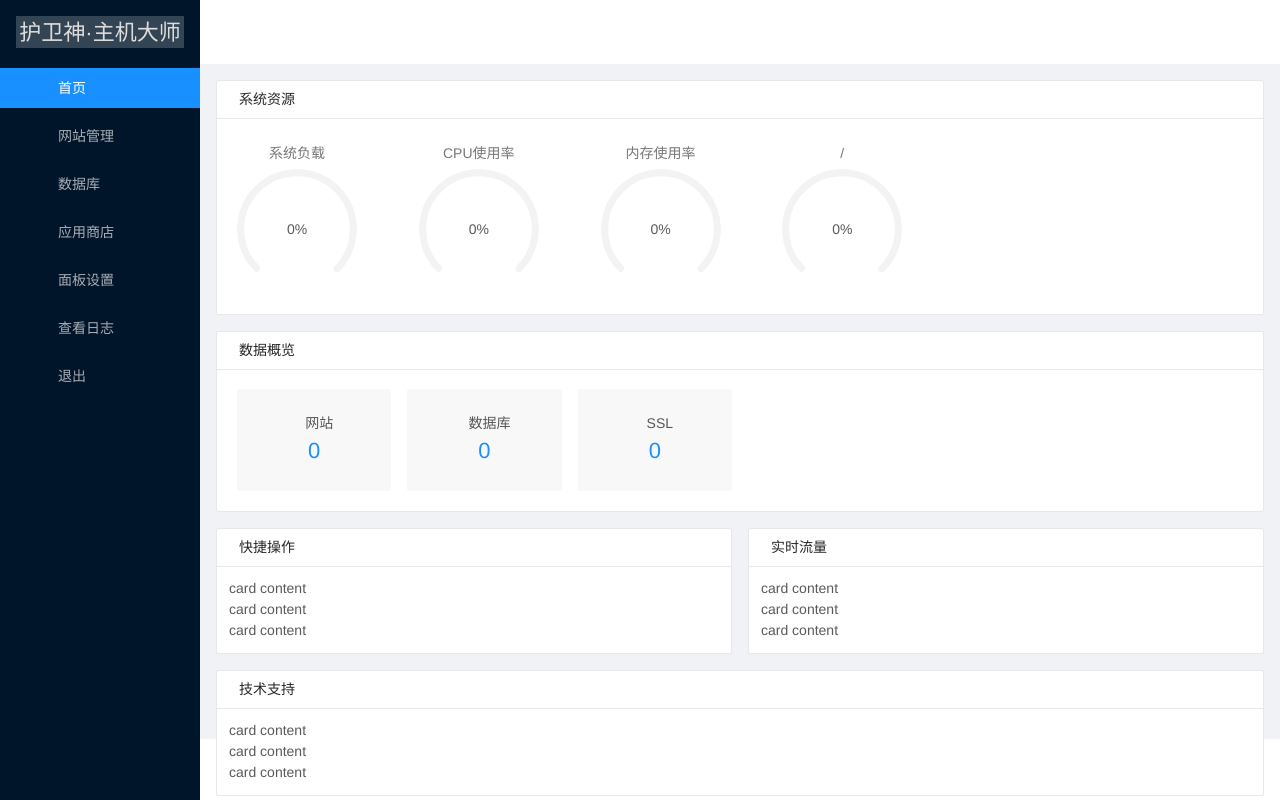
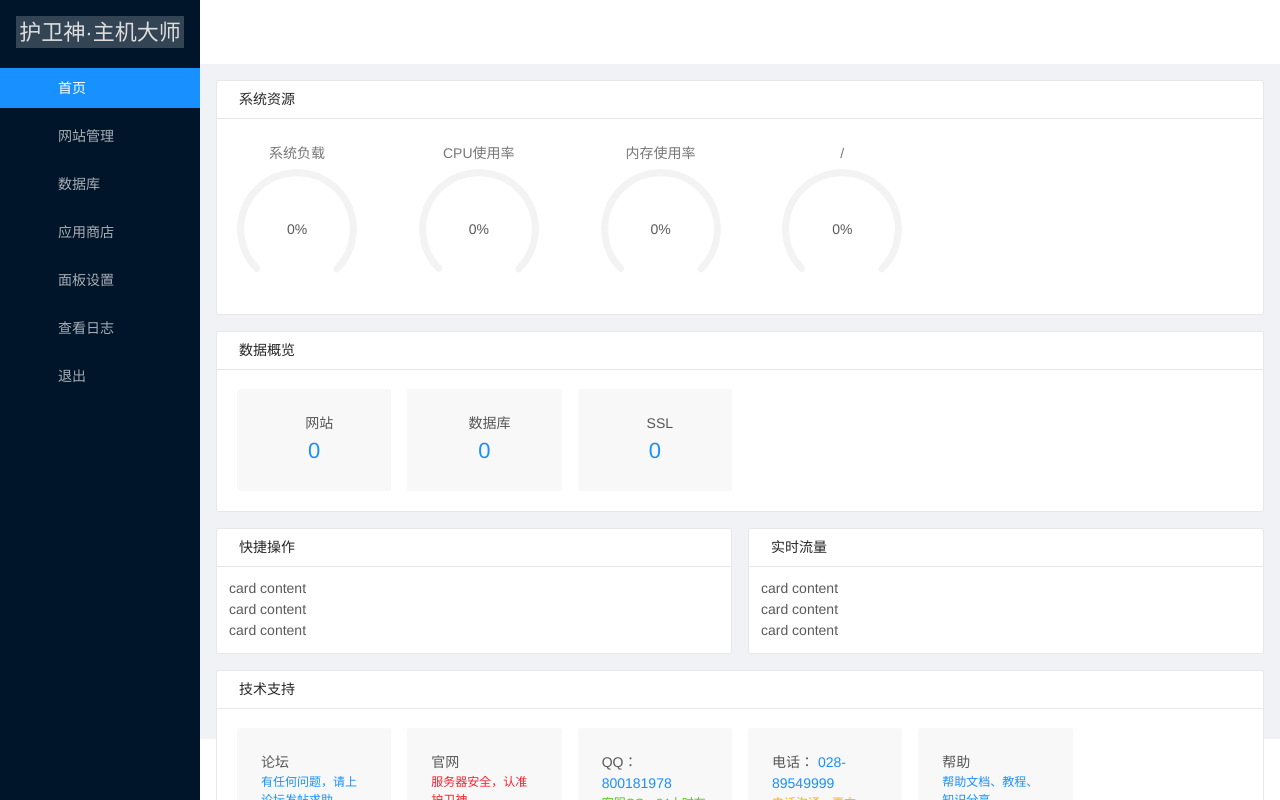
Before and after one commit to sgseo/hwspanel.web, a Vue app: page / in a window 1280 px wide. Built offline with nearby package versions, Linux system fonts and the light colour scheme; a small style sheet from the web is missing.

Commit message:
技术支持

```diff
--- a/src/components/Index.vue
+++ b/src/components/Index.vue
@@ -56,34 +56,34 @@
             <a-icon class="ma5 color-primary" type="tag" />数据概览
           </span>
           <a-col :xs="24" :sm="24" :md="12" :lg="6" :xl="4">
-            <a-card class="bgf8 text-center" :bordered="false">
+            <a href="#">
+              <a-card class="bgf8 text-center hover" :bordered="false">
                 <p>
                   <a-icon class="ma5" type="global" />网站
                 </p>
-              <p class="font22px color-primary">
-                <a href="#">0</a>
-              </p>
+                <p class="font22px color-primary">0</p>
               </a-card>
+            </a>
           </a-col>
           <a-col :xs="24" :sm="24" :md="12" :lg="6" :xl="4">
-            <a-card class="bgf8 text-center" :bordered="false">
+            <a href="#">
+              <a-card class="bgf8 text-center hover" :bordered="false">
                 <p>
                   <a-icon class="ma5" type="database" />数据库
                 </p>
-              <p class="font22px color-primary">
-                <a href="#">0</a>
-              </p>
+                <p class="font22px color-primary">0</p>
               </a-card>
+            </a>
           </a-col>
           <a-col :xs="24" :sm="24" :md="12" :lg="6" :xl="4">
-            <a-card class="bgf8 text-center" :bordered="false">
+            <a href="#">
+              <a-card class="bgf8 text-center hover" :bordered="false">
                 <p>
                   <a-icon class="ma5" type="file-protect" />SSL
                 </p>
-              <p class="font22px color-primary">
-                <a href="#">0</a>
-              </p>
+                <p class="font22px color-primary">0</p>
               </a-card>
+            </a>
           </a-col>
         </a-card>
       </a-col>
@@ -116,9 +116,54 @@
           <span slot="title">
             <a-icon class="ma5 color-primary" type="customer-service" />技术支持
           </span>
-          <p>card content</p>
-          <p>card content</p>
-          <p>card content</p>
+          <a-col :xs="24" :sm="24" :md="12" :lg="6" :xl="4">
+            <a href="http://t.hws.com" target="_blank">
+              <a-card class="bgf8 text-left hover" :bordered="false">
+                <p>
+                  <a-icon type="message" />论坛
+                </p>
+                <p class="color-primary font12px">有任何问题，请上论坛发帖求助。</p>
+              </a-card>
+            </a>
+          </a-col>
+          <a-col :xs="24" :sm="24" :md="12" :lg="6" :xl="4">
+            <a href="https://www.hws.com" target="_blank">
+              <a-card class="bgf8 text-left hover" :bordered="false">
+                <p>
+                  <a-icon type="star" />官网
+                </p>
+                <p class="color-error font12px">服务器安全，认准护卫神。</p>
+              </a-card>
+            </a>
+          </a-col>
+          <a-col :xs="24" :sm="24" :md="12" :lg="6" :xl="4">
+            <a-card class="bgf8 text-left hover" :bordered="false">
+              <p>
+                <a-icon type="qq" />QQ：
+                <a href="#" target="_blank">800181978</a>
+              </p>
+              <p class="color-success font12px">客服QQ，24小时在线为您服务。</p>
+            </a-card>
+          </a-col>
+          <a-col :xs="24" :sm="24" :md="12" :lg="6" :xl="4">
+            <a-card class="bgf8 text-left hover" :bordered="false">
+              <p>
+                <a-icon type="phone" />电话：
+                <a href="#" target="_blank">028-89549999</a>
+              </p>
+              <p class="color-warning font12px">电话沟通，更方便，更快捷。</p>
+            </a-card>
+          </a-col>
+          <a-col :xs="24" :sm="24" :md="12" :lg="6" :xl="4">
+            <a href="https://www.hws.com/help/linuxmaster/" target="_blank">
+              <a-card class="bgf8 text-left hover" :bordered="false">
+                <p>
+                  <a-icon type="solution" />帮助
+                </p>
+                <p class="color-primary font12px">帮助文档、教程、知识分享。</p>
+              </a-card>
+            </a>
+          </a-col>
         </a-card>
       </a-col>
     </a-row>
@@ -152,3 +197,9 @@ export default {
   }
 };
 </script>
+
+<style scoped>
+.hover:hover {
+  background-color: #ededed;
+}
+</style>
```
Lines whose indentation alone changed are shown as unchanged.
